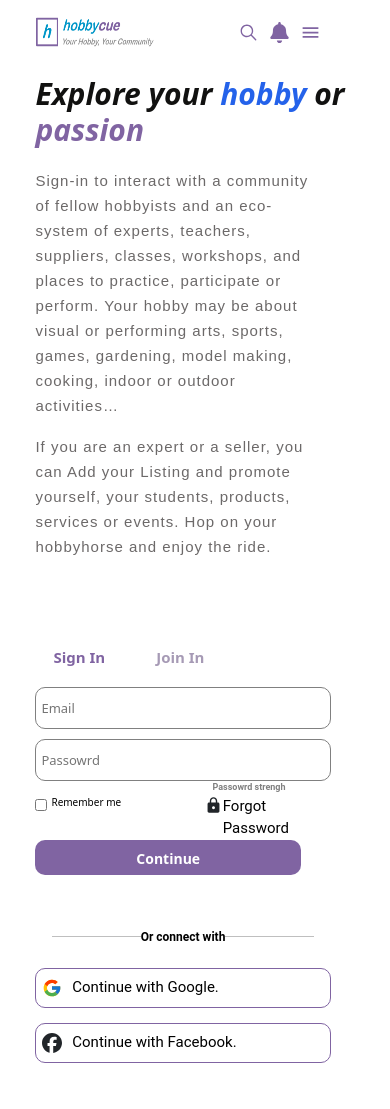
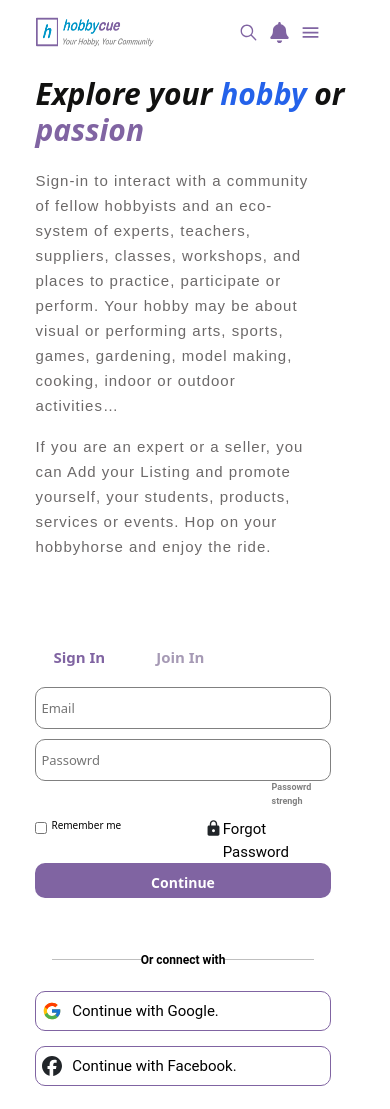
Before and after one commit to angalwarsupriya/new-hobby-cue-project, a React (Vite) app: page / in a window 390 px wide. Shown: the top 1109 px of the page. Built offline with nearby package versions, Linux system fonts and the light colour scheme.

Commit message:
increased button width

```diff
--- a/src/components/Login/index.css
+++ b/src/components/Login/index.css
@@ -89,7 +89,7 @@ button{
     font-size: 10px;
     color: gray;
     font-weight: bold;
-    margin-left: 78%;
+    margin-left: 80%;
 
 }
 .submmit-p{
@@ -112,6 +112,7 @@ button{
     border: none;
     border-radius: 10px;
     margin: 0px;
+    margin-top: 0px;
 }
 
 .checkbox{
@@ -144,7 +145,8 @@ label{
     font-size: 9px;
     color: gray;
     font-weight: bold;
-    margin-left: 60%;
+    margin-left: 80%;
+    margin-bottom: 10px;
 
 }
 .submmit-p{
@@ -163,7 +165,7 @@ label{
 }
 .submmit-btn{
     height: 35px;
-    width: 90%;
+    width: 100%;
     background-color: #8064A2;
     color: white;
     font-size: 14px;
--- a/src/components/LoginComponents/SignInCompo/index.jsx
+++ b/src/components/LoginComponents/SignInCompo/index.jsx
@@ -12,7 +12,7 @@ function SignInCompo() {
             <input type='password' className='input' placeholder='Passowrd'/>
             <p className='strenth-p'>Passowrd strengh</p>
 
-            <div className='sumit-con mt-md-2'>
+            <div className='sumit-con mt-2'>
                 <div className='remember-me-con d-flex align-item-center justify-content-between'>
                     <div className='remember-me-con-row d-flex'>
                         <input id='rememberme' type='checkbox' className='checkbox'/>
```
